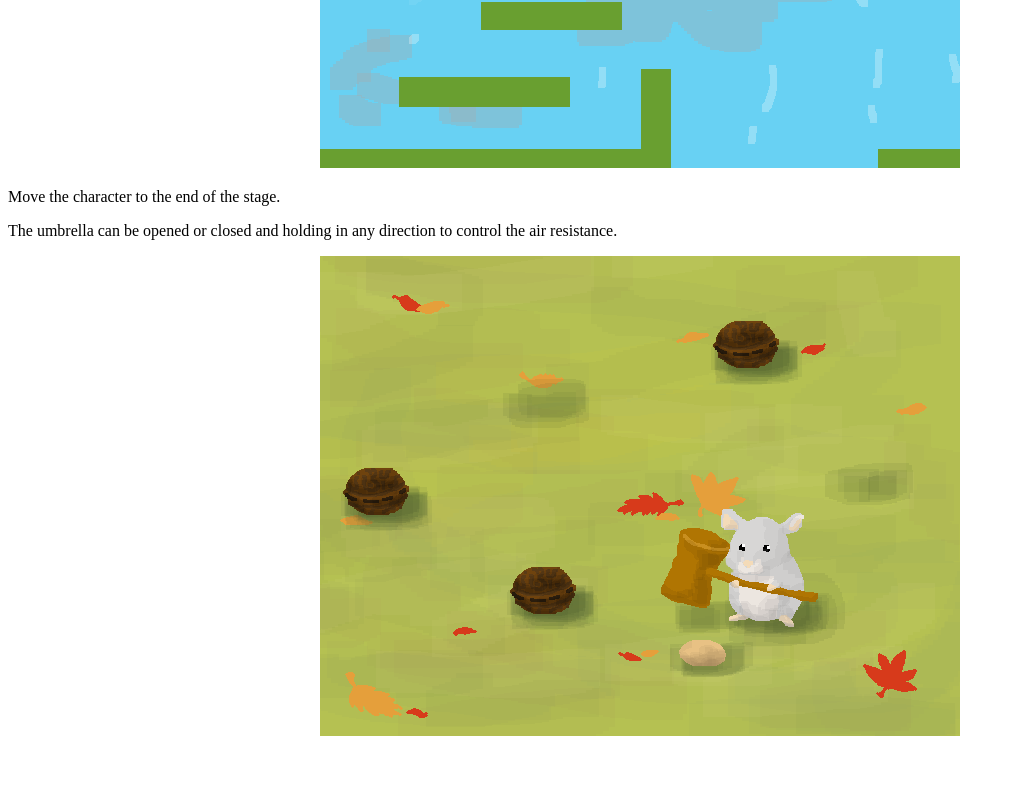
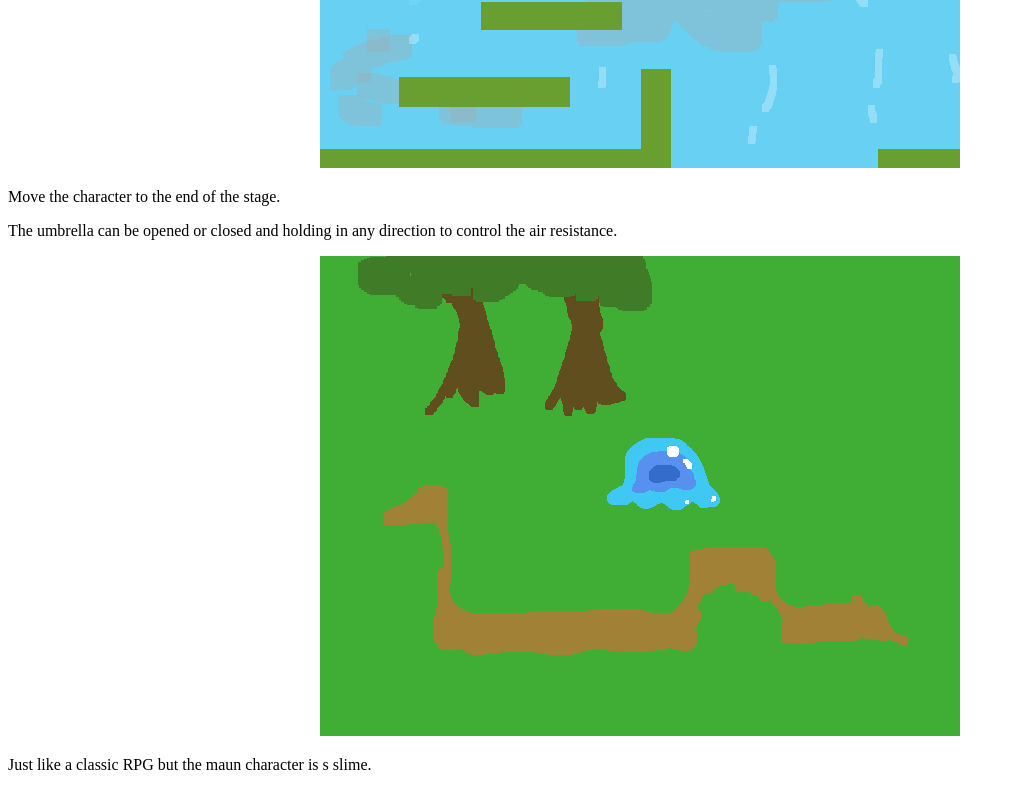
Before and after one commit to heyimglory/Final_game_ideas, a plain HTML site: page index.html in a window 1280 px wide. Shown: the part 994-1784 px from the top of the page, without its empty margins (0-1015 px from the left). Before the commit the page ends 1750 px from the top, so only its background shows below. Drawn offline with Linux system fonts and the light colour scheme.

Commit message:
add slime

```diff
--- a/index.html
+++ b/index.html
@@ -23,10 +23,9 @@
 <p>The umbrella can be opened or closed and holding in any direction to control the air resistance.</p>
 
 <div style="text-align:center">
-<img src="hammer_hamster.png" width="640" height="480"/>
+<img src="slime.png" width="640" height="480"/>
 </div>
-<p></p>
-
+<p>Just like a classic RPG but the maun character is s slime.</p>
 <p></p>
 <p></p>
 
```
Also changed, not shown: slime.png (added).
